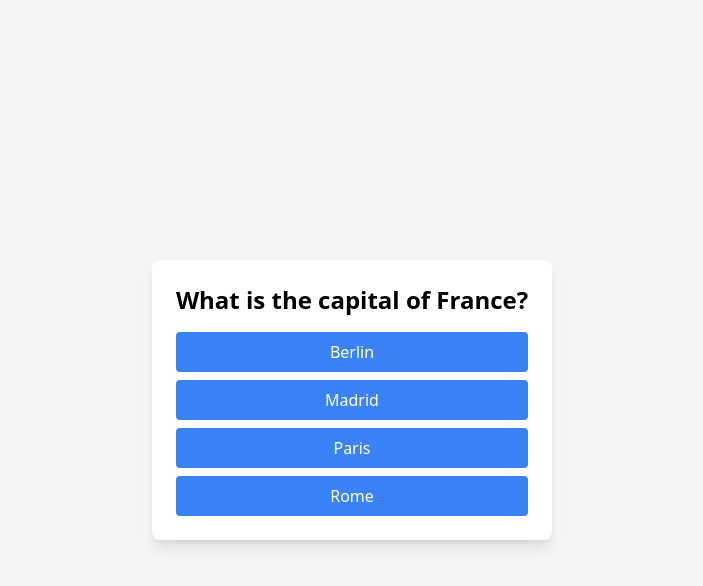
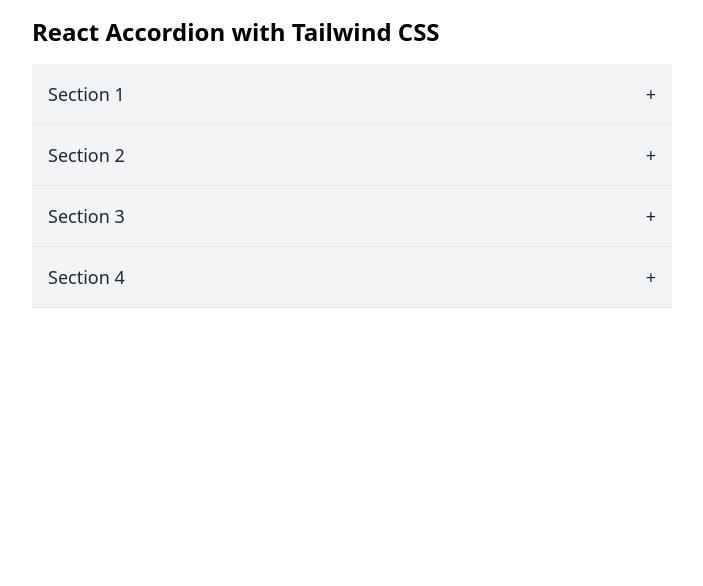
Before and after one commit to HitheshB01/routpract, a React (Create React App) app: page / in a window 1280 px wide. Shown: the top 586 px of the page, without its empty margins (288-991 px from the left). Built offline with nearby package versions, Linux system fonts and the light colour scheme.

Commit message:
started learning accordian

```diff
--- a/src/App.js
+++ b/src/App.js
@@ -7,12 +7,14 @@ import ProductPage from './components/ProductPage'
 import Layout from './Rcomponents/Layout'
 import RoutingPage from './Rcomponents/RoutingPage'
 import QuizApp from './qcomponent/QuizApp'
+import Accordion from './acomponents/Accordion'
+import AccordionList from './acomponents/AccordionList'
 
 const App = () => {
 
   return (
     <div>
-      <QuizApp/>
+      {/* <QuizApp/> */}
       {/* <RoutingPage/> */}
       {/* <ProductPage/> */}
       {/* <Contacts/> */}
@@ -22,7 +24,7 @@ const App = () => {
       {/* <Forms/> */}
       {/* <RouterPractise/> */}
       {/* <Footer/> */}
-      {/* <Accordion/> */}
+      <AccordionList/>
     </div>
   )
 }
--- /dev/null
+++ b/src/acomponents/Accordion.jsx
@@ -0,0 +1,27 @@
+// src/Accordion.js
+import React, { useState } from 'react';
+
+const Accordion = ({ title, content }) => {
+  const [isOpen, setIsOpen] = useState(false);
+
+  return (
+    <div className="border-b border-gray-200">
+      <button
+        className="w-full py-4 px-4 flex justify-between items-center bg-gray-100 hover:bg-gray-200 focus:outline-none"
+        onClick={() => setIsOpen(!isOpen)}
+      >
+        <span className="text-lg font-medium text-gray-800">{title}</span>
+        <span className="text-lg font-medium text-gray-800">
+          {isOpen ? '-' : '+'}
+        </span>
+      </button>
+      {isOpen && (
+        <div className="px-4 py-2 bg-gray-50 text-gray-700">
+          {content}
+        </div>
+      )}
+    </div>
+  );
+};
+
+export default Accordion;
--- /dev/null
+++ b/src/acomponents/AccordionList.jsx
@@ -0,0 +1,35 @@
+// src/AccordionList.js
+import React from 'react';
+import Accordion from './Accordion';
+
+const accordionData = [
+  {
+    title: 'Section 1',
+    content: 'Content for section 1 goes here.',
+  },
+  {
+    title: 'Section 2',
+    content: 'Content for section 2 goes here.',
+  },
+  {
+    title: 'Section 3',
+    content: 'Content for section 3 goes here.',
+  },
+  {
+    title: 'Section 4',
+    content: 'Content for section 4 goes here.',
+  },
+];
+
+const AccordionList = () => {
+  return (
+    <div className="max-w-2xl mx-auto p-4">
+      <h1 className="text-2xl font-bold mb-4">React Accordion with Tailwind CSS</h1>
+      {accordionData.map((item, index) => (
+        <Accordion key={index} title={item.title} content={item.content} />
+      ))}
+    </div>
+  );
+};
+
+export default AccordionList;
```
